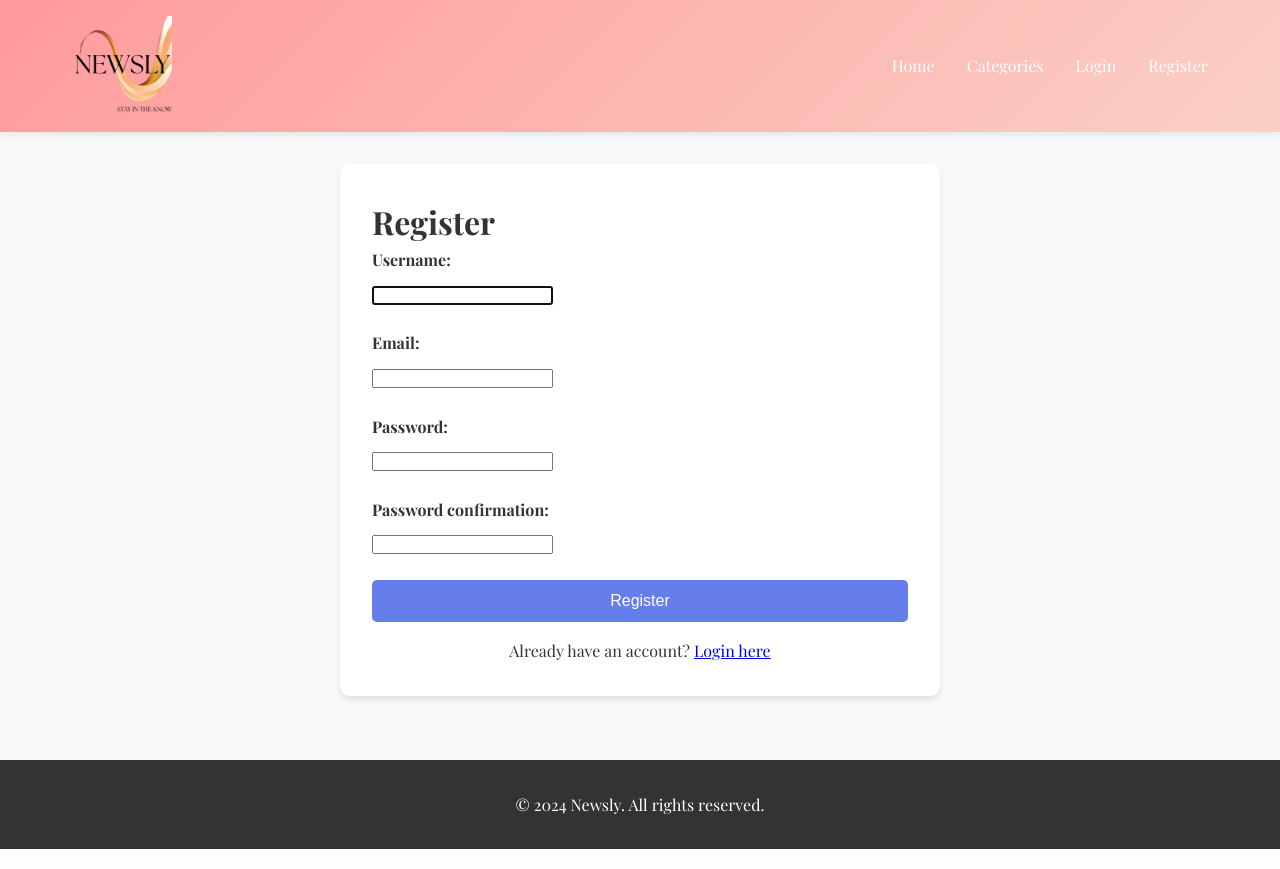
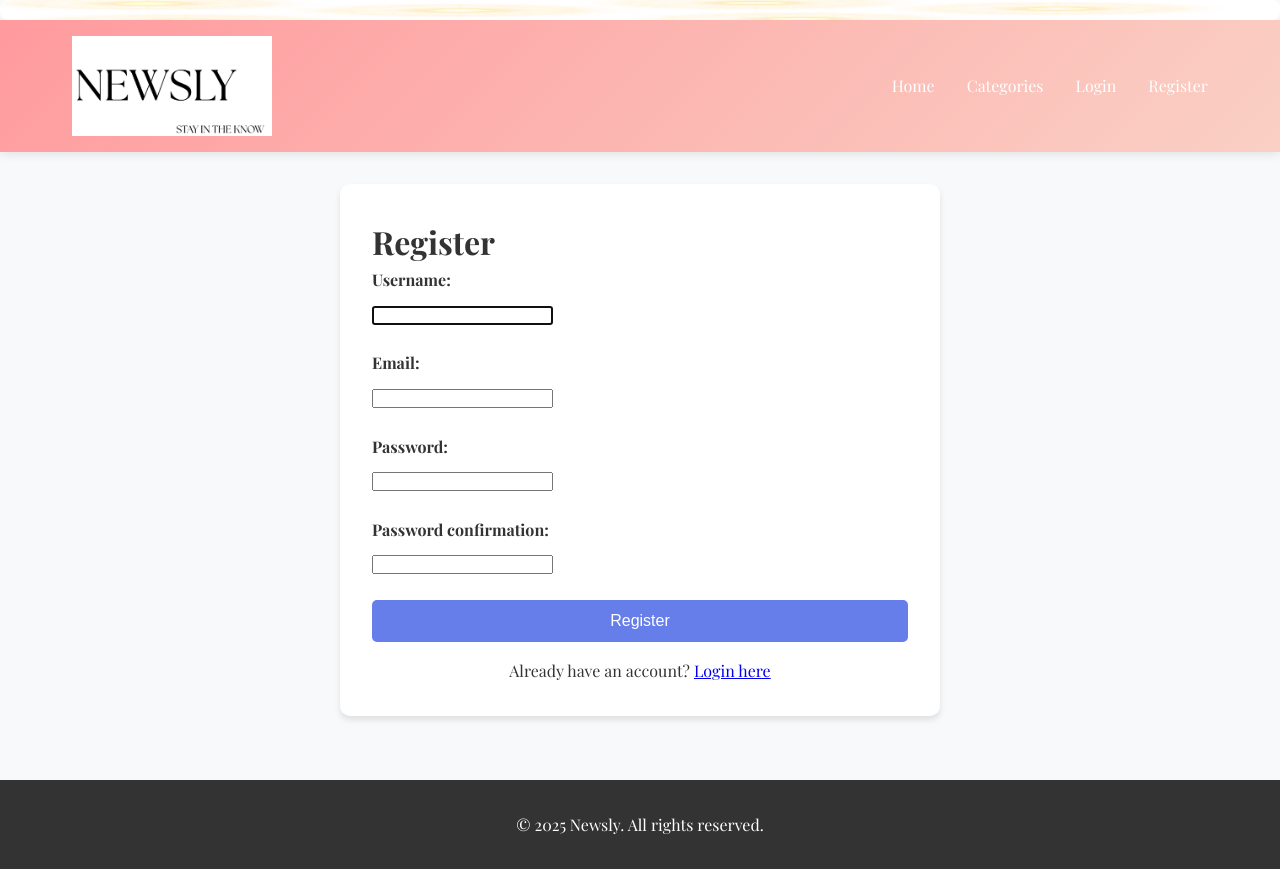
Before and after one commit to Sierra445/News_App, a Django app: page /register/ in a window 1280 px wide. Run offline with Django 5.2, Linux system fonts and the light colour scheme.

Commit message:
stage commit

```diff
--- a/newsapp/static/newsapp/css/style.css
+++ b/newsapp/static/newsapp/css/style.css
@@ -15,6 +15,14 @@ body {
 
 
 /* HEADER WITH CANVA BACKGROUND IMAGE */
+.header-image img {
+    width: 100%;       /* full width */
+    height: 20px;      /* keep aspect ratio */
+    display: block;    /* remove inline spacing */
+    margin-bottom: 0; /* space between image and navbar */
+    border-radius: 8px;  /* optional rounded corners */
+}
+
 .header {
     background: linear-gradient(135deg, #ff9a9e, #fad0c4 100%);
     color: white;
@@ -161,7 +169,28 @@ body {
 .snow { background: #E1F5FE; }
 .mist, .fog { background: #B0BEC5; }
 
+.currency-widget {
+    width: 100%;
+    overflow: hidden;
+    background: #f0f0f0;
+    padding: 10px;
+    border-radius: 8px;
+}
 
+.ticker {
+    display: flex;
+    animation: scroll 15s linear infinite;
+}
+
+.ticker-item {
+    margin-right: 50px;
+    font-weight: bold;
+}
+
+@keyframes scroll {
+    0% { transform: translateX(100%); }
+    100% { transform: translateX(-100%); }
+}
 
 /* MASONRY GRID */
 .masonry-grid {
@@ -334,6 +363,10 @@ body {
     border: 1px solid #f5c6cb;
 }
 
+.bottom-widget {
+    margin-top: 30px; /* space above the footer */
+    margin-bottom: 10px;
+}
 /* Footer */
 .footer {
     background: #333;
--- a/newsapp/templates/newsapp/base.html
+++ b/newsapp/templates/newsapp/base.html
@@ -9,11 +9,15 @@
     <link rel="stylesheet" href="{% static 'newsapp/css/style.css' %}">
 </head>
 <body>
+    <!-- Image on top -->
+    <div class="header-image">
+        <img src="{% static 'newsapp/images/header-banner.png' %}" alt="Header Banner">
+    </div>
     <header class="header">
         <nav class="navbar">
             <a href="{% url 'home' %}" class="logo-container">
                 <!-- Logo only, no text -->
-                <img src="{% static 'newsapp/images/logo-new.png' %}" alt="News App Logo" class="logo-image">
+                <img src="{% static 'newsapp/images/logo.png' %}" alt="News App Logo" class="logo-image">
             </a>
             <ul class="nav-links">
                 <li><a href="{% url 'home' %}">Home</a></li>
@@ -52,7 +56,7 @@
     </main>
 
     <footer class="footer">
-        <p>&copy; 2024 Newsly. All rights reserved.</p>
+        <p>&copy; 2025 Newsly. All rights reserved.</p>
     </footer>
 </body>
 </html>
--- a/newsapp/templates/newsapp/home.html
+++ b/newsapp/templates/newsapp/home.html
@@ -37,7 +37,6 @@
     {% endfor %}
 </div>
 
-
     <div class="masonry-grid">
     {% for article in articles %}
     <article class="masonry-item">
@@ -65,6 +64,7 @@
     {% endfor %}
 </div>
 
+
 <script>
 let cards = document.querySelectorAll("[data-weather-card]");
 let index = 0;
@@ -79,5 +79,4 @@ function rotateWeather() {
 rotateWeather();
 setInterval(rotateWeather, 5000);
 </script>
-
 {% endblock %}
```
Also changed, not shown: newsapp/templates/newsapp/currency_widget.html (added, +51 -0 lines), db.sqlite3, media/articles/pexels-shulinmark-lee-2157343437-34990218.jpg (added), newsapp/static/newsapp/images/Logo.png, newsapp/static/newsapp/images/header-banner.png (added).
